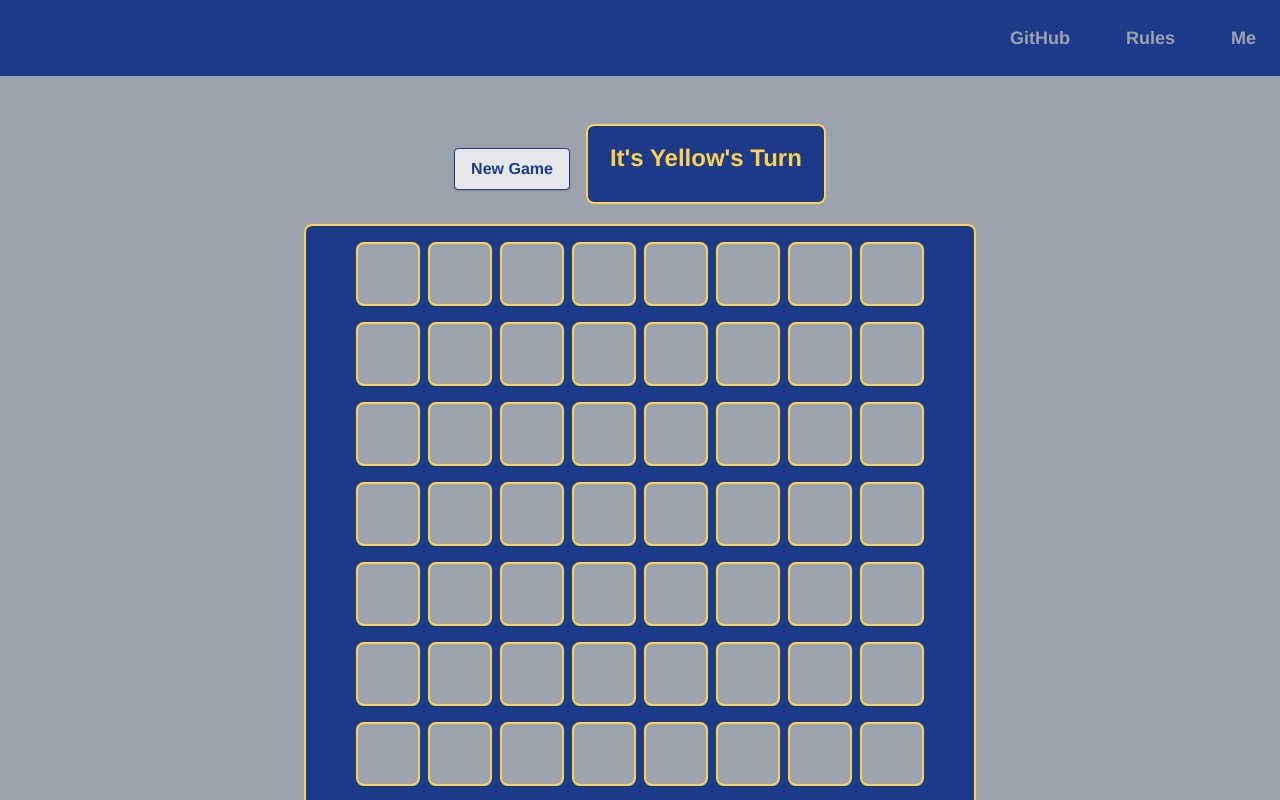
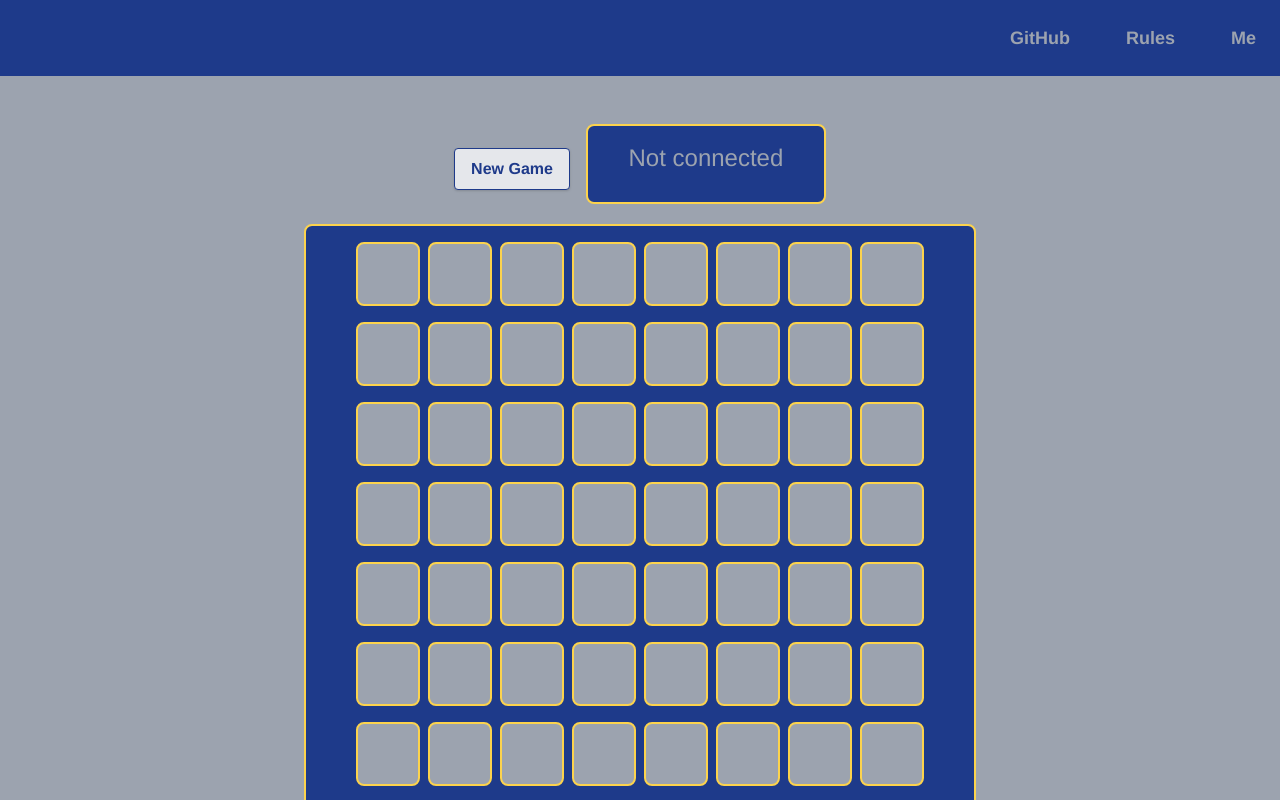
Before and after one commit to visudo20179C/connect-four, a Vue app: page / in a window 1280 px wide. Shown: the top 800 px of the page. Built offline with nearby package versions, Linux system fonts and the light colour scheme; no server answers; what vue-simple-alert, vue-tailwind would draw is missing.

Commit message:
add message if not connected

```diff
--- a/src/components/Index.vue
+++ b/src/components/Index.vue
@@ -23,11 +23,16 @@
 								</div>
 							</div>
 							<div v-else>
-								<div v-if="this.page.turn == 1" class="text-red-700 font-black">
-									{{turn}}
+								<div v-if="!this.page.connectedWithOther" class="text-gray-400">
+									Not connected
 								</div>
-								<div v-else class="text-yellow-300 font-black">
-									{{turn}}
+								<div v-else>
+									<div v-if="this.page.turn == 1" class="text-red-700 font-black">
+										{{turn}}
+									</div>
+									<div v-else class="text-yellow-300 font-black">
+										{{turn}}
+									</div>
 								</div>
 							</div>
 						</div>
```
